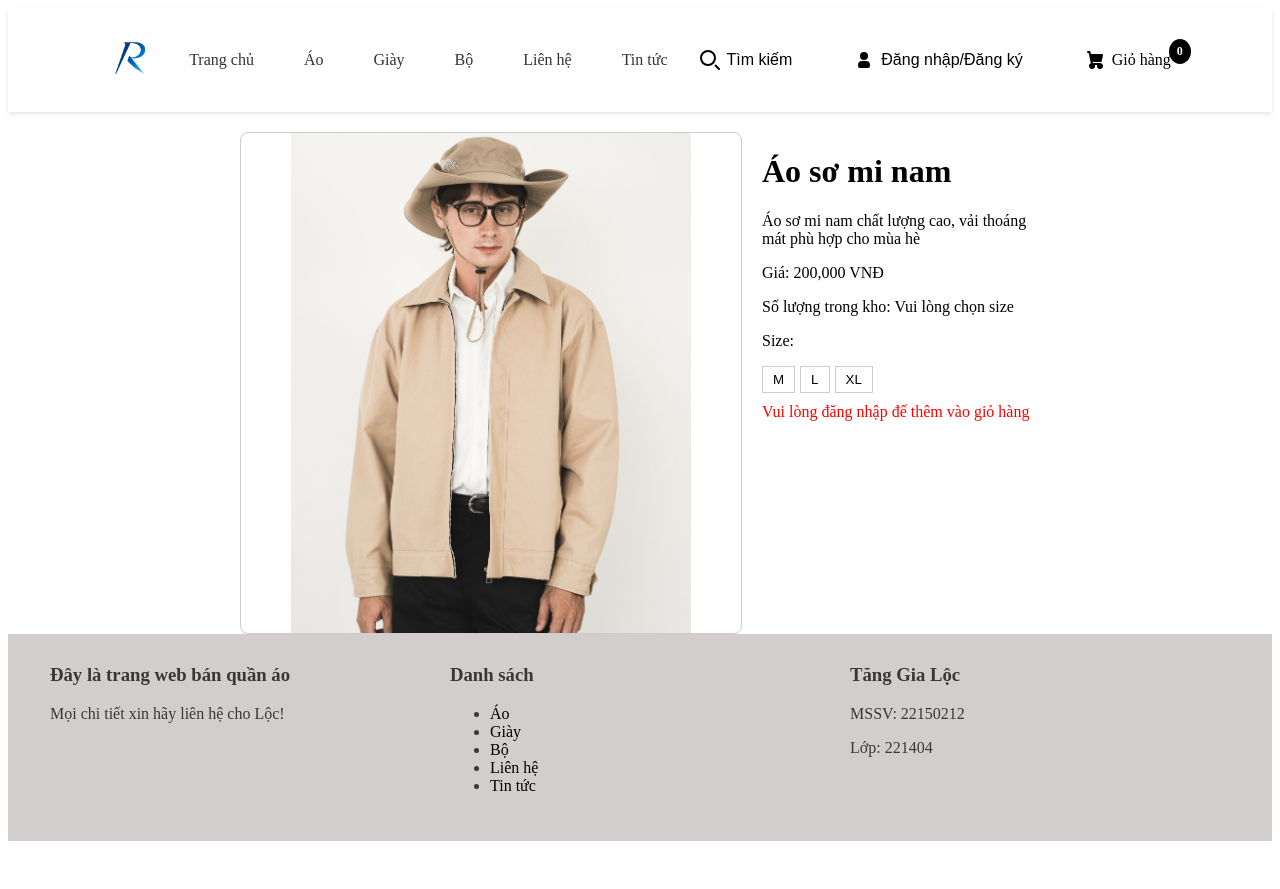
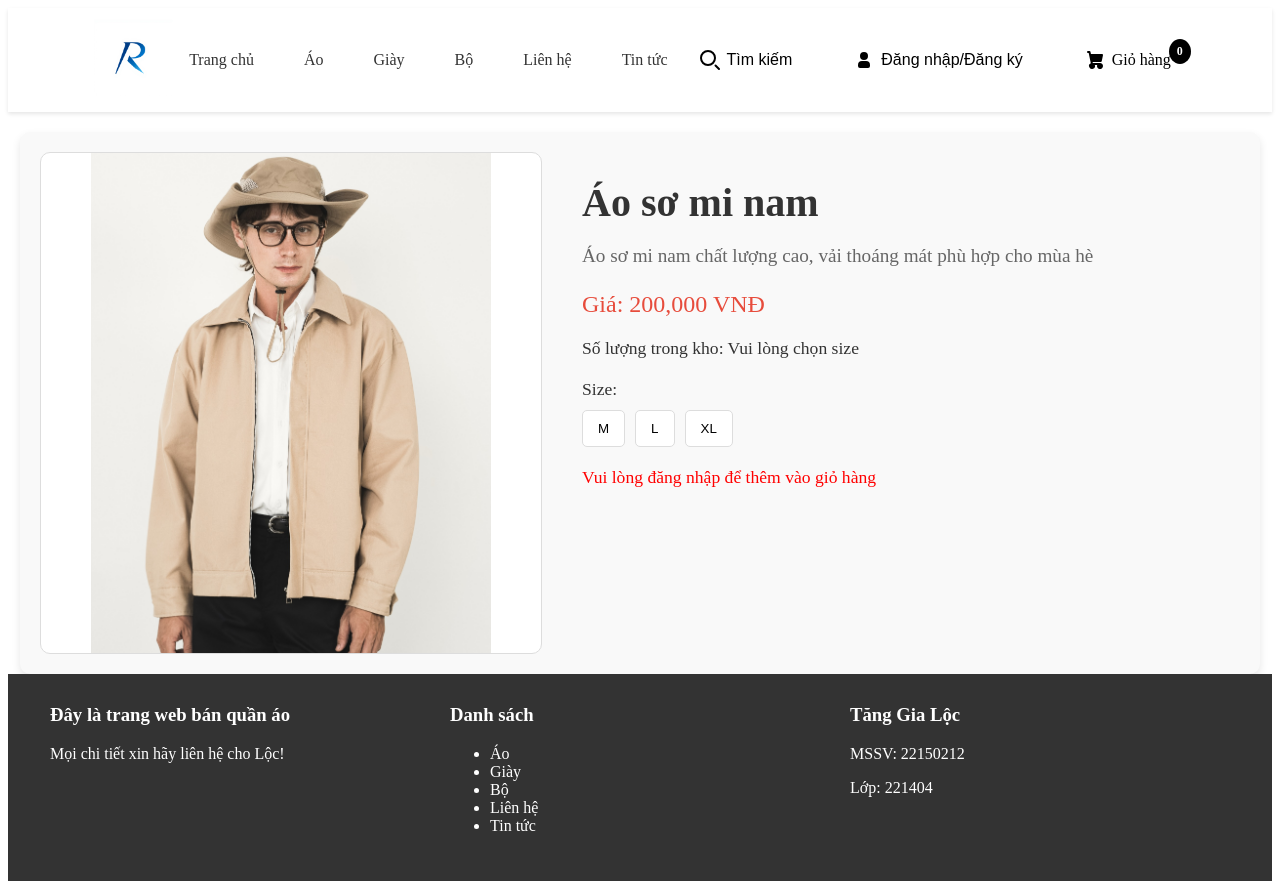
Before and after one commit to tangtangloc6104/AzurRaphael, a Vue app: page / in a window 1280 px wide. Both pictures are taken after a click on the element 166 px from the left and 387 px from the top of the page. Before the commit the page ends 849 px from the top, so only its background shows below. Built offline with nearby package versions, Linux system fonts and the light colour scheme.

Commit message:
Refactor AppFooter and AppProduct components; enhance styling and structure, add main CSS file for global styles

```diff
--- /dev/null
+++ b/src/assets/styles/main.css
@@ -0,0 +1,44 @@
+* {
+    margin: 0;
+    padding: 0;
+    box-sizing: border-box;
+    font-family: 'Arial', sans-serif;
+}
+
+body {
+    background-color: #f4f4f4;
+    color: #333;
+}
+
+h1, h2, h3, h4, h5, h6 {
+    font-family: 'Georgia', serif;
+}
+
+a {
+    color: #007bff;
+    text-decoration: none;
+}
+
+a:hover {
+    text-decoration: underline;
+}
+
+.container {
+    max-width: 1200px;
+    margin: 0 auto;
+    padding: 20px;
+}
+
+button {
+    background-color: #007bff;
+    color: white;
+    border: none;
+    padding: 10px 20px;
+    cursor: pointer;
+    border-radius: 5px;
+    transition: background-color 0.3s;
+}
+
+button:hover {
+    background-color: #0056b3;
+}
--- a/src/components/AppFooter.vue
+++ b/src/components/AppFooter.vue
@@ -2,7 +2,7 @@
   <footer>
     <div class="footer-container">
       <div class="footer-column">
-                 <h3>Đây là trang web bán quần áo </h3>
+        <h3>Đây là trang web bán quần áo</h3>
         <p>Mọi chi tiết xin hãy liên hệ cho Lộc!</p>
       </div>
       <div class="footer-column">
@@ -26,14 +26,13 @@
 
 <script>
 export default {
-
- }
+};
 </script>
 
- <style>
+<style scoped>
 footer {
-     background-color: #d2cece;
-     color: #393737;
+  background-color: #333;
+  color: white;
   padding: 20px;
 }
 
@@ -56,9 +55,8 @@
   margin-top: 0;
 }
 
-
 .footer-column a {
-     color: black;
+  color: white;
   text-decoration: none;
 }
 
--- a/src/components/AppProduct.vue
+++ b/src/components/AppProduct.vue
@@ -1,5 +1,5 @@
 <template>
-  <div>
+  <div class="container">
     <div class="product-list">
       <div
         v-for="product in paginatedProducts"
@@ -73,10 +73,6 @@ export default {
 };
 </script>
 
-
-
-
-
 <style scoped>
 .product-list {
   display: flex;
--- a/src/components/AppProductDetail.vue
+++ b/src/components/AppProductDetail.vue
@@ -5,9 +5,10 @@
     </div>
     <div class="product-details">
       <h1>{{ product.name }}</h1>
-      <p>{{ product.description }}</p>
-      <p>Giá: {{ product.price.toLocaleString() }} VNĐ</p>
-      <p>Số lượng trong kho:
+      <p class="description">{{ product.description }}</p>
+      <p class="price">Giá: {{ product.price.toLocaleString() }} VNĐ</p>
+      <p class="stock">
+        Số lượng trong kho:
         <span v-if="product.selectedSize">
           {{ selectedSizeQuantity }}
         </span>
@@ -15,7 +16,7 @@
           Vui lòng chọn size
         </span>
       </p>
-      <p>Size:</p>
+      <p class="size-label">Size:</p>
       <div class="size-selection">
         <button
           v-for="(size, index) in product.sizes"
@@ -45,6 +46,7 @@
     <p>Product not found</p>
   </div>
 </template>
+
 <script>
 import { mapActions, mapState } from 'vuex';
 
@@ -89,66 +91,121 @@ export default {
   }
 };
 </script>
-<style>
+
+<style scoped>
 .product-container {
   display: flex;
-  gap: 20px;
+  gap: 40px;
   align-items: flex-start;
   justify-content: center;
   margin: 0 auto;
-  max-width: 800px;
+  max-width: 1200px;
+  padding: 20px;
+  background-color: #f9f9f9;
+  border-radius: 10px;
+  box-shadow: 0 4px 8px rgba(0, 0, 0, 0.1);
 }
+
 .product-image-wrapper {
   width: 500px;
   height: 500px;
-  border: 1px solid #ccc;
+  border: 1px solid #ddd;
   display: flex;
   justify-content: center;
   align-items: center;
   overflow: hidden;
-  border-radius: 8px;
+  border-radius: 10px;
+  background-color: white;
 }
+
 .product-image-wrapper img {
   max-width: 100%;
   max-height: 100%;
   object-fit: cover;
 }
+
 .product-details {
   flex: 1;
   text-align: left;
 }
+
+.product-details h1 {
+  font-size: 2.5em;
+  margin-bottom: 10px;
+  color: #333;
+}
+
+.product-details .description {
+  font-size: 1.2em;
+  margin-bottom: 20px;
+  color: #666;
+}
+
+.product-details .price {
+  font-size: 1.5em;
+  margin-bottom: 20px;
+  color: #e74c3c;
+}
+
+.product-details .stock {
+  font-size: 1.1em;
+  margin-bottom: 20px;
+  color: #333;
+}
+
+.product-details .size-label {
+  font-size: 1.1em;
+  margin-bottom: 10px;
+  color: #333;
+}
+
 .size-selection {
-  margin-top: 10px;
+  margin-bottom: 20px;
 }
+
 .size-selection button {
-  margin-right: 5px;
-  padding: 5px 10px;
-  border: 1px solid #ccc;
+  margin-right: 10px;
+  padding: 10px 15px;
+  border: 1px solid #ddd;
   background-color: white;
   cursor: pointer;
+  border-radius: 5px;
+  transition: background-color 0.3s, color 0.3s;
 }
+
 .size-selection button.selected {
-  background-color: black;
+  background-color: #333;
   color: white;
 }
+
+.size-selection button:hover {
+  background-color: #555;
+  color: white;
+}
+
 .add-to-cart {
-  margin-top: 10px;
-  padding: 10px 20px;
-  background-color: black;
+  padding: 15px 30px;
+  background-color: #e74c3c;
   color: white;
   border: none;
   border-radius: 5px;
   cursor: pointer;
+  font-size: 1.2em;
+  transition: background-color 0.3s;
 }
+
 .add-to-cart:hover {
-  background-color: #333;
+  background-color: #c0392b;
 }
+
 .add-to-cart:disabled {
   background-color: grey;
   cursor: not-allowed;
 }
+
 .error-message, .out-of-stock-message {
   color: red;
   margin-top: 10px;
+  font-size: 1.1em;
 }
 </style>
```
Lines whose indentation alone changed are shown as unchanged.
